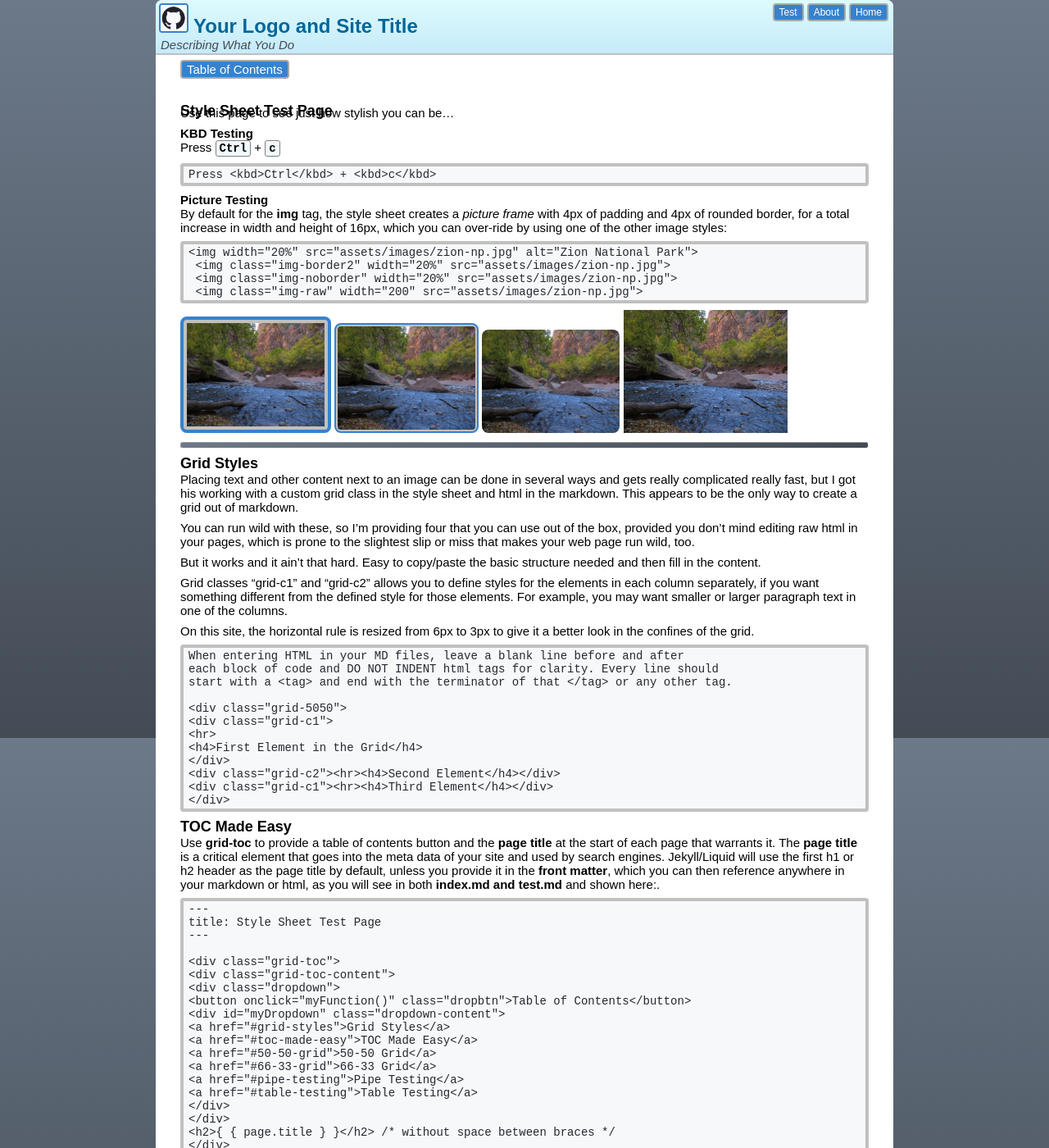
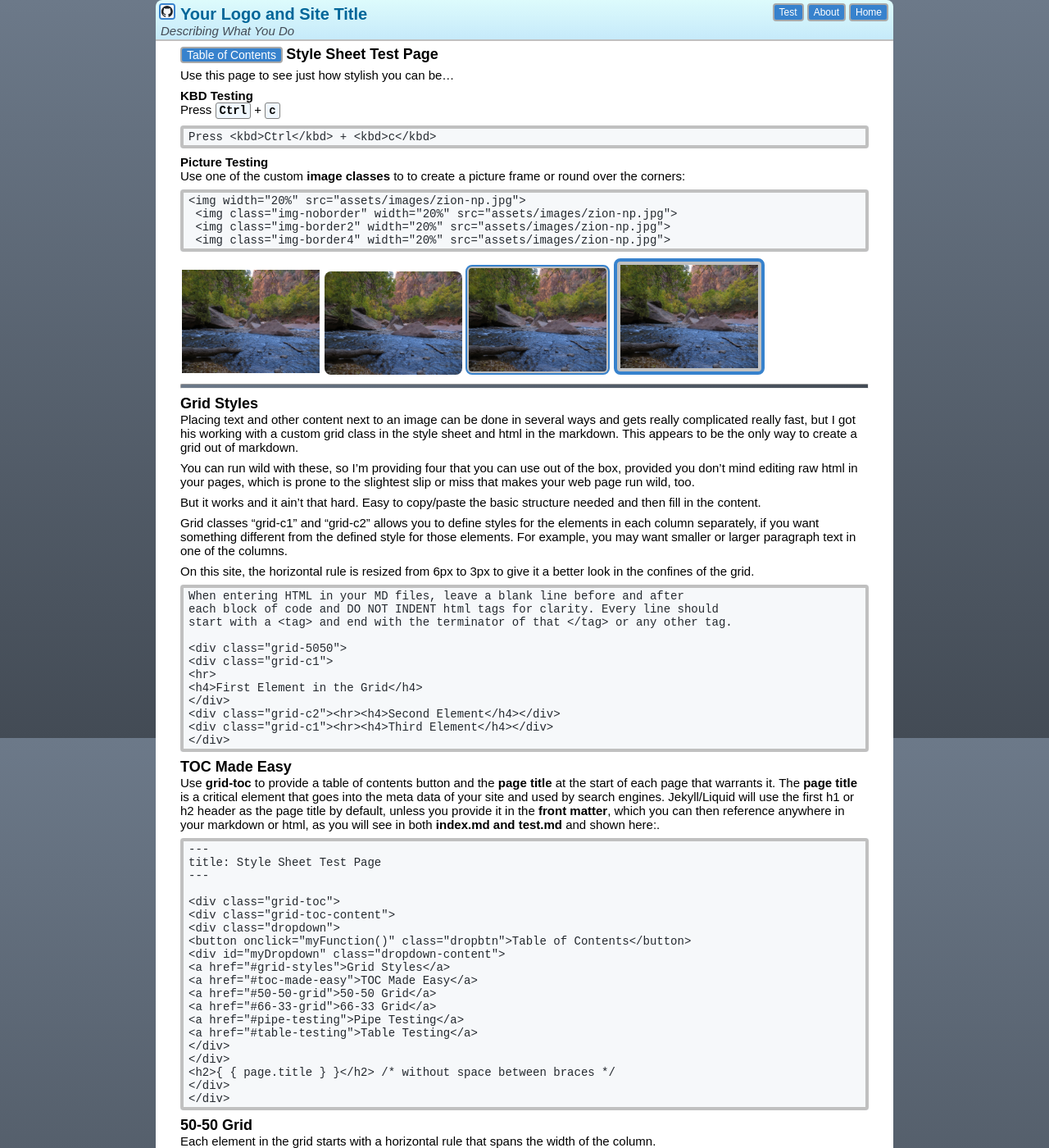
Before and after one commit to TR-Systems/modernist, a Jekyll site: the page built from test.md, in a window 1280 px wide and 1400 px high. Shown: the whole window at 82% size. Built offline with Jekyll 4.4.1, drawn with Linux system fonts in a browser that asks for light colours; our own code applies the rules of GitHub Pages for plain Markdown files; some of the changed text lies outside the part shown.

Commit message:
time to shut it down and move on!

````diff
--- a/_includes/menu-button-script.html
+++ b/_includes/dropdown-script.html
@@ -1,7 +1,6 @@
 <script>
-/* When the user clicks on the button,
-toggle between hiding and showing the dropdown content */
-function menuClick() {
+/* Show and hide dropdown content on button click  */
+function buttonClick() {
   document.getElementById("myDropdown").classList.toggle("show");
 }
 // Close the dropdown if the user clicks outside of it
--- a/_layouts/default.html
+++ b/_layouts/default.html
@@ -10,7 +10,7 @@
   <link rel="shortcut icon" href="{{ site.favicon }}">
 {% endif %}
 <!-- Scripts for the Dropdown Links Button -->
-{% include menu-button-script.html %}
+{% include dropdown-script.html %}
 <!-- UPDATE the URL and the FILE! -->
 {% if site.url == "https://tr-systems.github.io/modernist" %}
   {% include tr-systems-ga.html %}
@@ -22,7 +22,7 @@
         <div class="grid-hdr">
             <div class="item1">
               {% if site.logo %}
-                <img src="{{ site.logo }}" width="32"><h1>{{ site.title }}</h1>
+                <img src="{{ site.logo }}"><h1>{{ site.title }}</h1>
               {% else %}
                 <h1>{{ site.title }}</h1>
               {% endif %}
--- a/_sass/dropdown.scss
+++ b/_sass/dropdown.scss
@@ -3,9 +3,9 @@
 .dropbtn {
   background-color: #3782CD;
   color: white;
-  padding: 1px 6px;
-  margin: 0;
-  font-size: 15px;
+  margin: 0 0 6px;
+  padding: 0 6px;
+  font-size: 14px;
   font-weight: normal;
   border: 2px solid darkgray;
   border-radius: 4px;
@@ -17,6 +17,7 @@
 .dropdown {
   position: relative;
   display: inline-block;
+  h1, h2, h3 {display: inline-block;}
 }
 .dropdown-content {
   display: none;
--- a/_sass/tr-systems-modernist.scss
+++ b/_sass/tr-systems-modernist.scss
@@ -24,22 +24,34 @@
   position: relative;
   margin: 0 auto 6px;
   padding-bottom: 8px;
-  border-radius: 8px;
+  border-radius: 0 0 8px 8px;
   background: white;
 
+/* Floating Header */
+/* .content {margin: 0 30px 0} */
+
+/* Fixed Header */
   .content {
-    margin: 0 30px 0;
+    margin: 50px 30px 0;
+    padding-top: 6px;
   }
 }
 
 .header {
+/* Fixed Header START */
+  position: fixed;
+  top: 0;
+  height: 48px;
+  width: 900px;
+/* Fixed Header END */
   background:#C6EAFA;
   background: linear-gradient(#DDFBFC, #C6EAFA);
   border-bottom: 2px solid silver;
   border-radius: 8px 8px 0 0;
 
   img {
-    display: inline;
+    display: inline-block;
+    width: 16px;
     margin: 4px 0 0 4px;
     padding: 0;
     border: 2px solid #3782CD;
@@ -48,10 +60,10 @@
   }
 
   h1 {
-    display: inline;
+    display: inline-block;
     margin-left: 6px;
     margin-bottom: 0;
-    font-size: 24px;
+    font-size: 20px;
     color: #069;
   }
 
@@ -97,24 +109,6 @@
   padding-bottom: 2px;
 }
 
-.grid-toc {
-  display: grid;
-  grid-template-rows: 100%;
-  margin-bottom: 6px;
-  margin-top: 4px;
-}
-
-.grid-toc-content {
-  padding-top: 2px;
-  padding-bottom: 2px;
-  button {margin-bottom: 0;}
-  h1, h2 {
-    display: inline;
-    font-size: 1.17em;
-  }
-  h3, h4 {display: inline;}
-}
-
 .grid-5050 {
   display: grid;
   grid-template-columns: 1fr 1fr;
@@ -136,9 +130,9 @@
   margin: 0 0 12px;
 }
 
-.grid-c1 {hr {height: 3px;}}
+.grid-c1 {hr {height: 2px;}}
 
-.grid-c2 {hr {height: 3px;}}
+.grid-c2 {hr {height: 2px;}}
 
 h1, h2, h3, h4, h5, h6 {
   margin: 0;
@@ -193,7 +187,7 @@
 tr:hover {background-color: aliceblue;}
 
 blockquote {
-  font-size: 15px;
+  font-size: 14px;
   margin: 0 0 12px;
   padding: 2px 6px;
   border: 4px solid silver;
@@ -203,8 +197,10 @@
   p {margin-bottom: 0}
 }
 
-/* 4px matching blue border with 4px of silver padding */
 img {
+    padding: 2px;
+}
+.img-border4 {
   padding: 4px;
   border: 4px solid #3782CD;
   border-radius: 8px;
@@ -224,18 +220,12 @@
     border-radius: 8px;
     background: none;
 }
-.img-raw {
-    padding: 0;
-    border: none;
-    border-radius: 0;
-    background: none;
-}
 
 hr {
   background: #6C7989 linear-gradient(to right, #6C7989, #434B55);
   color: #6C7989;
-  height: 6px;
-  border-radius: 3px;
+  height: 4px;
+  border-radius: 2px;
 }
 
 dt {
@@ -274,18 +264,29 @@
 
 @media screen and (max-width: 900px) {
   .wrapper {width: 100%;}
+  .header {width: 100%;}
 }
 
 @media screen and (max-width:600px) {
 
   body {font-size: 14px;}
 
-  .wrapper {.content{margin: 0 10px 0;}}
+  .wrapper {
+    .header{height: 32px;}           /* Fixed Header */
+    .content{
+      margin: 34px 10px 0;
+      padding-top: 2px;
+    }
+/*  .content{margin: 0 10px 0;}       Floating Header */
+  }
 
   .header {
-    h1 {font-size: 16px;}
+    img {width: 16px;}
+    h1 {
+      font-size: 16px;
+      font-weight: normal;
+    }
     p {display: none;}
-    img {display: none;}
   }
 
   .content {
@@ -298,6 +299,8 @@
     .dropbtn {font-size: 14px}
     p, ul, ol, table, pre, dl {margin-bottom: 6px;}
     hr {height: 2px;}
+    blockquote {font-size: 12px}
+    kbd {font-size: 12px}
   }
 
   .grid-toc {
@@ -320,6 +323,5 @@
 
 @media print {
   .header ul {display:none;}
-  .grid-toc-content button {display:none;}
   .footer p.noprint {display:none;}
 }
--- a/test.md
+++ b/test.md
@@ -2,10 +2,8 @@
 title: Style Sheet Test Page
 ---
 
-<div class="grid-toc">
-<div class="grid-toc-content">
 <div class="dropdown">
-<button onclick="menuClick()" class="dropbtn">Table of Contents</button>
+<button onclick="buttonClick()" class="dropbtn">Table of Contents</button>
 <div id="myDropdown" class="dropdown-content">
 <a href="#grid-styles">Grid Styles</a>
 <a href="#toc-made-easy">TOC Made Easy</a>
@@ -14,11 +12,7 @@
 <a href="#pipe-testing">Pipe Testing</a>
 <a href="#table-testing">Table Testing</a>
 </div>
-</div>
-</div>
-<div class="grid-toc-content">
-<h3 style="display:inline;">{{ page.title }}</h3>
-</div>
+<h3>{{ page.title }}</h3>
 </div>
 
 Use this page to see just how stylish you can be...
@@ -31,19 +25,19 @@
 ```
 
 #### Picture Testing
-By default for the **img** tag, the style sheet creates a *picture frame* with 4px of padding and 4px of rounded border, for a total increase in width and height of 16px, which you can over-ride by using one of the other image styles:
+Use one of the custom **image classes** to to create a picture frame or round over the corners:
 
 ```
-<img width="20%" src="assets/images/zion-np.jpg" alt="Zion National Park">
+<img width="20%" src="assets/images/zion-np.jpg">
+ <img class="img-noborder" width="20%" src="assets/images/zion-np.jpg">
  <img class="img-border2" width="20%" src="assets/images/zion-np.jpg">
- <img class="img-noborder" width="20%" src="assets/images/zion-np.jpg">
- <img class="img-raw" width="200" src="assets/images/zion-np.jpg">
+ <img class="img-border4" width="20%" src="assets/images/zion-np.jpg">
 ```
 
-<img width="20%" src="assets/images/zion-np.jpg" alt="Zion National Park">
+<img width="20%" src="assets/images/zion-np.jpg">
+ <img class="img-noborder" width="20%" src="assets/images/zion-np.jpg">
  <img class="img-border2" width="20%" src="assets/images/zion-np.jpg">
- <img class="img-noborder" width="20%" src="assets/images/zion-np.jpg">
- <img class="img-raw" width="200" src="assets/images/zion-np.jpg">
+ <img class="img-border4" width="20%" src="assets/images/zion-np.jpg">
 
 ---
 
@@ -108,24 +102,17 @@
 <div class="grid-c1">
 <hr>
 <h4>First Element in the Grid</h4>
-<img class="img-border2" src="assets/images/zion-np.jpg">
+<p>With image width=50%</p>
+<img width="50%" class="img-border2" src="assets/images/zion-np.jpg">
 </div>
-
-
 <div class="grid-c2">
 <hr>
 <h4>Second Element</h4>
 <hr>
 <p>Virgin River - Zion National Park</p>
 <hr>
-<p>800x600 image resized by the browser to fit the column width and using the smaller border so it doesn't intrude on the gap between columns as much.</p>
-<p>Three images after this paragraph, with a space between and width=80, 100, 120.</p>
-<img width="80" src="assets/images/zion-np.jpg">
-<img width="100" src="assets/images/zion-np.jpg">
-<img width="120" src="assets/images/zion-np.jpg">
-<p>Then a new paragraph to end the content of this element.</p>
+<p>800x600 image resized to fit 50% of the grid column.</p>
 </div>
-
 <div class="grid-c1">
 <hr>
 <h4>Third Element</h4>
@@ -137,7 +124,6 @@
 }
 </pre>
 </div>
-
 <div class="grid-c2">
 <hr>
 <h4>Fourth Element</h4>
@@ -155,33 +141,15 @@
 <div class="grid-c1">
 <hr>
 <h4>First Element in the Grid</h4>
-<p>Using img-noborder.</p>
-<img class="img-noborder" src="assets/images/zion-np.jpg">
+<p>With image width=66%</p>
+<img width="66%" class="img-noborder" src="assets/images/zion-np.jpg">
 </div>
-
 <div class="grid-c2">
 <hr>
 <h4>Second Element</h4>
 <hr>
 <p>Virgin River - Zion National Park</p>
 <hr>
-</div>
-
-<div class="grid-c1">
-<hr>
-<h4>Third Element</h4>
-<pre>
-var fun = function lang(l) {
-  dateformat.i18n = require('./lang/' + l)
-  return true;
-}
-</pre>
-</div>
-
-<div class="grid-c2">
-<hr>
-<h4>Images Without Borders</h4>
-<img class="img-noborder" src="assets/images/zion-np.jpg">
 </div>
 </div>
 
````
Also changed, not shown: index.md (+2 -8 lines).
